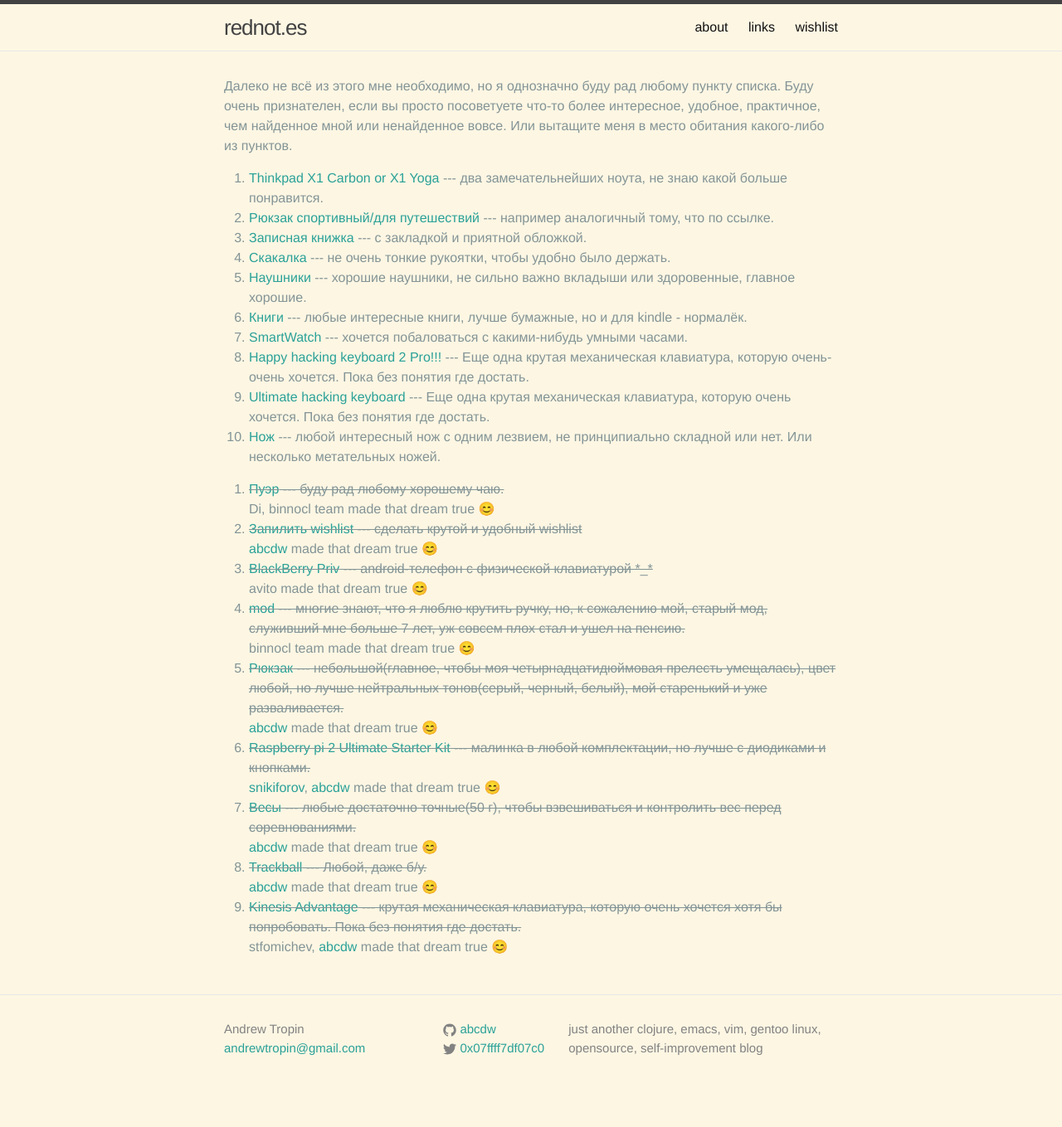
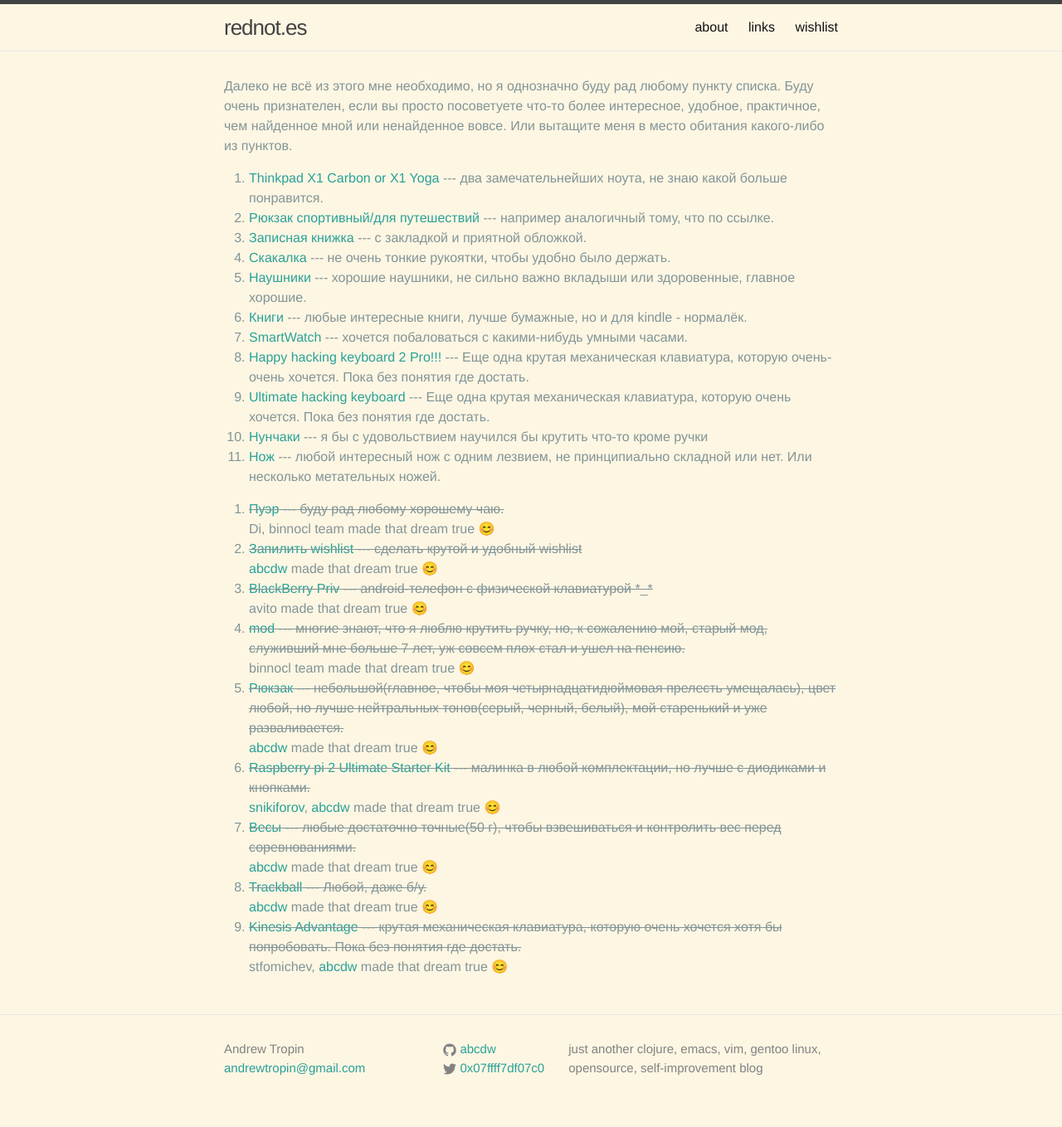
Before and after one commit to rednotes/rednotes.github.io, a Jekyll site: the page built from pages/wishlist.html, in a window 1280 px wide. Shown: the whole page at 83% size. Built offline with Jekyll 4.4.1, drawn with Linux system fonts in a browser that asks for light colours; emoji names are drawn with the system emoji font; comment, search, counter and statistics services are not loaded; before the commit the page ends 1335 px from its top, so only the background shows below that.

Commit message:
Add nunchuck to wishlist

```diff
--- a/_data/wishlist.yml
+++ b/_data/wishlist.yml
@@ -31,6 +31,10 @@
 - name: Ultimate hacking keyboard
   description: Еще одна крутая механическая клавиатура, которую очень хочется. Пока без понятия где достать.
   url: https://www.crowdsupply.com/ugl/ultimate-hacking-keyboard
+
+- name: Нунчаки
+  description: я бы с удовольствием научился бы крутить что-то кроме ручки
+  url: http://ru.aliexpress.com/premium/nunchuck%25252dmartial%25252darts.html?ltype=wholesale&d=y&origin=n&isViewCP=y&SearchText=nunchuck-martial-arts&src=google&albch=search&acnt=479-062-3723&isdl=y&aff_short_key=UneMJZVf&albcp=273906556&albag=7991704636&slnk=&trgt=dsa-55226941396&plac=&crea=64152647716&netw=g&device=c&mtctp=b&memo1=1t1&gclid=Cj0KEQjw1cS6BRDvhtKL89em1oIBEiQAtZO5xxgd0MkEHC-UhzE3e_prQqwCBD4EWQjrj1gXANnwUwMaAslj8P8HAQ
 
 - name: Нож
   description: любой интересный нож с одним лезвием, не принципиально складной или нет. Или несколько метательных ножей.
```
